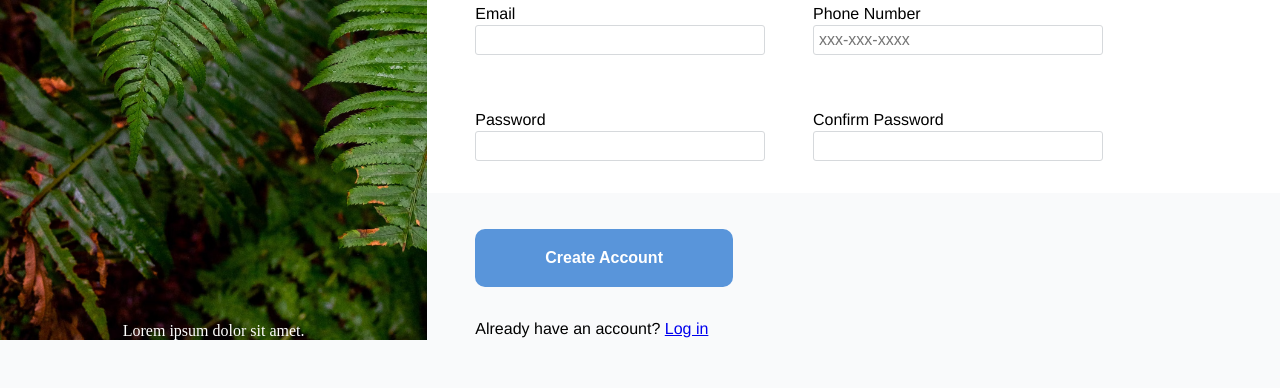
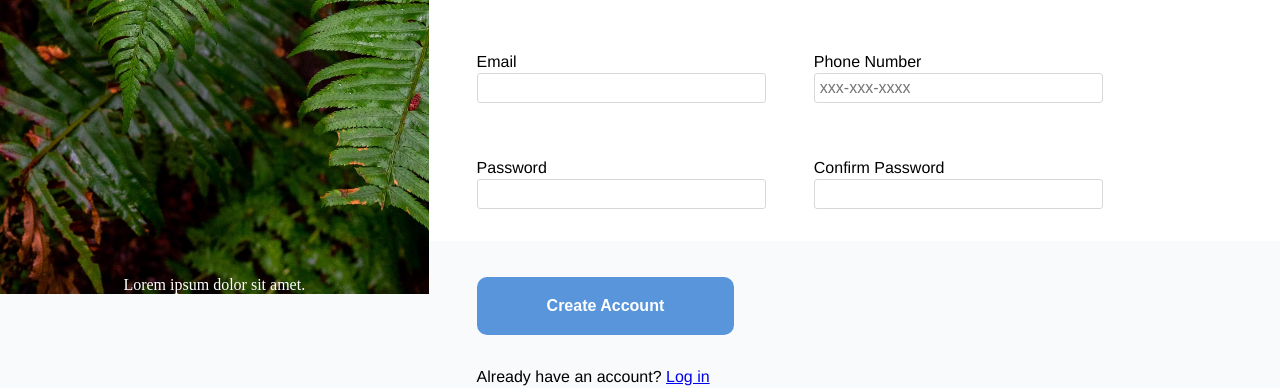
Before and after one commit to looonnng/odin-sign-up-form, a plain HTML site: page index.html in a window 1280 px wide. Shown: the part 506-894 px from the top of the page. Before the commit the page ends 846 px from the top, so only its background shows below. Drawn offline with Linux system fonts and the light colour scheme.

Commit message:
Added stylings for wide viewport

```diff
--- a/styles.css
+++ b/styles.css
@@ -5,6 +5,8 @@
 }
 
 body {
+  width: 100vw;
+  height: 100vh;
   display: flex;
   background-color: rgb(249, 250, 251);
 }
@@ -15,7 +17,8 @@ body {
   background-size: cover;
   display: flex;
   flex-direction: column;
-  flex: 1 1 70%;
+  flex: 1 1 900px;
+  max-width: 900px;
 }
 
 .logo-container {
@@ -41,9 +44,11 @@ body {
   font-family: Helvetica, Arial, sans-serif;
   font-size: 1rem;
   line-height: 1.3;
+  padding-top: 3rem;
 
   display: flex;
   flex-direction: column;
+  flex: auto;
 }
 
 .right-side > h1 {
@@ -99,7 +104,6 @@ body {
 .login {
   padding-left: 3rem;
   padding-top: 1rem;
-  margin-top: auto;
   width: 80%;
 }
 
```
